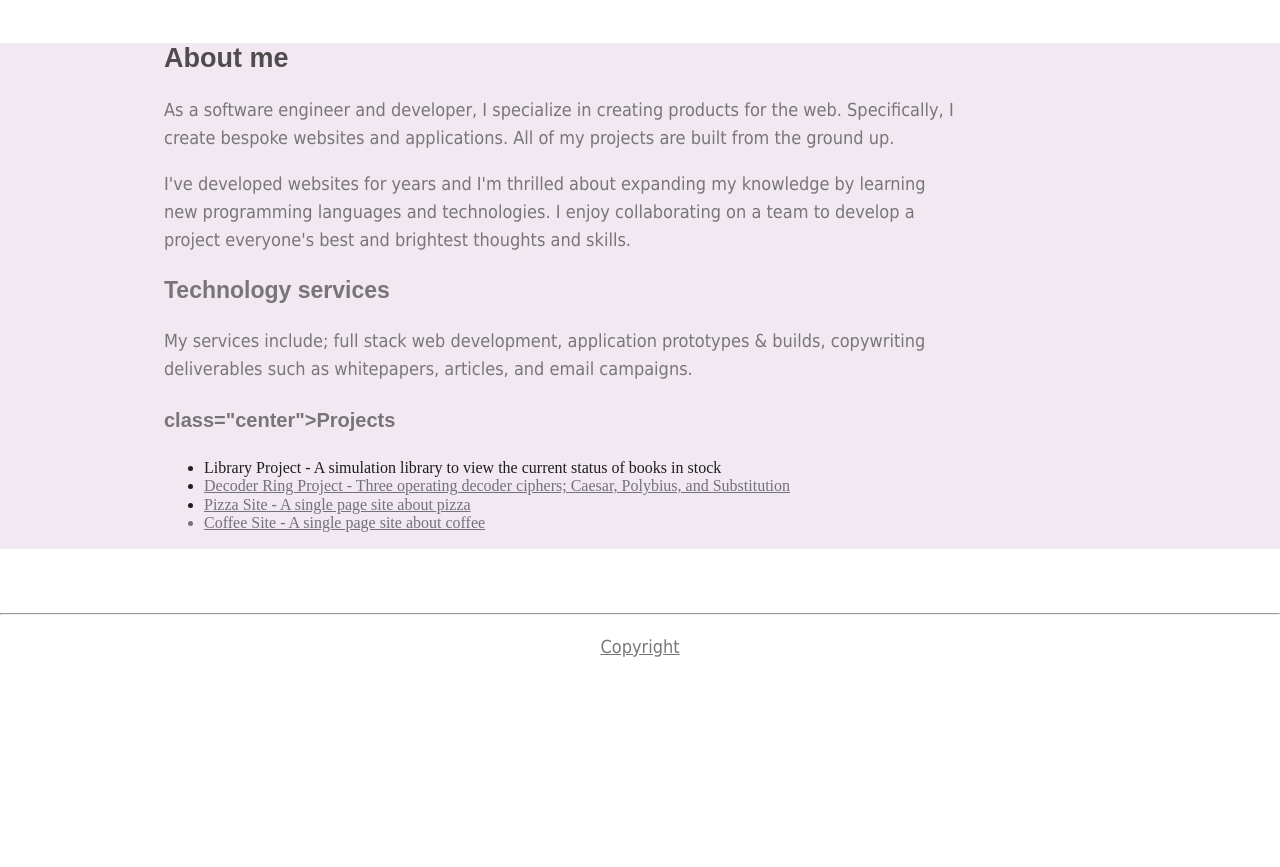
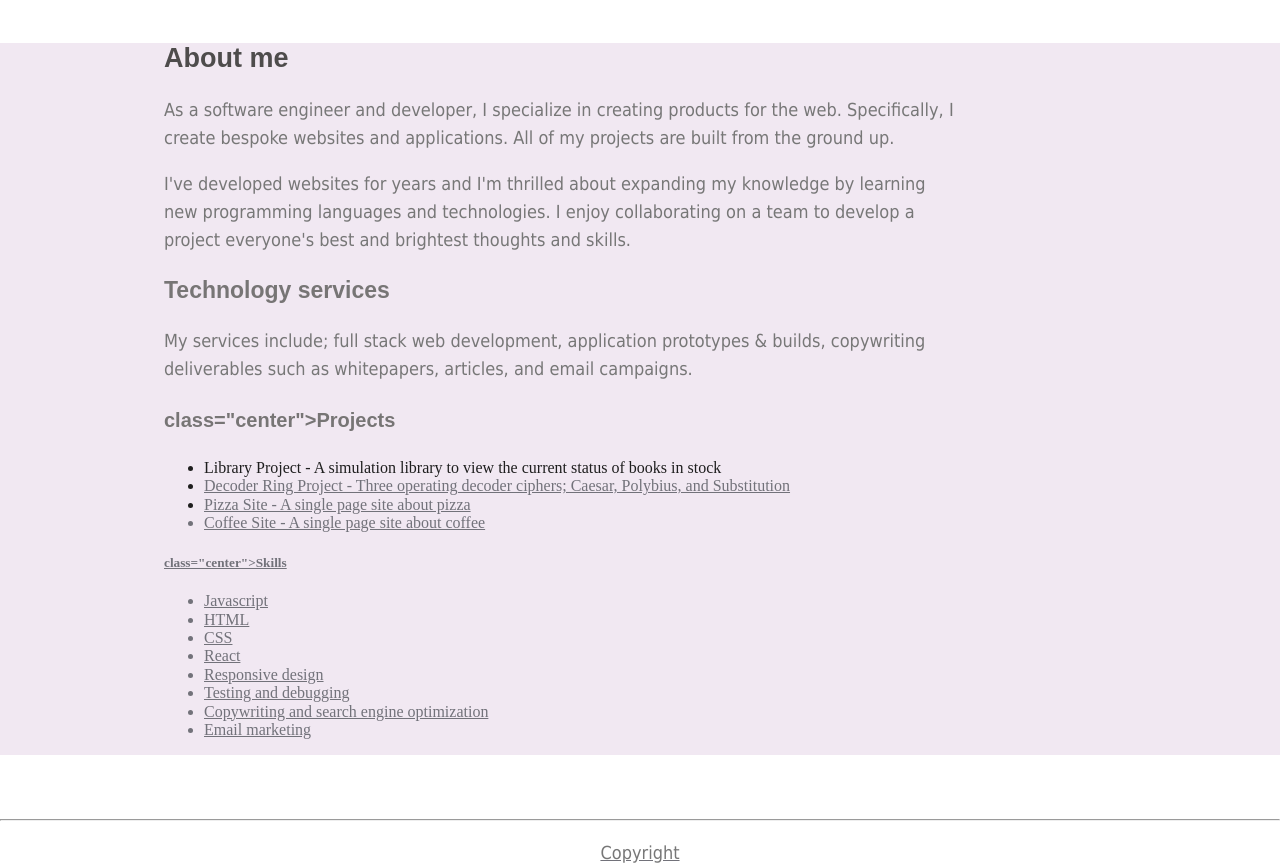
Before and after one commit to KatanaHaley/My-Portfolio, a plain HTML site: page about.html in a window 1280 px wide. Shown: the part 181-1048 px from the top of the page. Before the commit the page ends 864 px from the top, so only its background shows below. Drawn offline with nearby package versions, Linux system fonts and the light colour scheme.

Commit message:
Update about.html

```diff
--- a/about.html
+++ b/about.html
@@ -39,13 +39,25 @@
 	<h3 class="center">Technology services</h3>
 		<p>My services include; full stack web development, application prototypes & builds, copywriting deliverables such as whitepapers, articles, and email campaigns.
 
-		<h4> class="center">Projects</h4>
+	<h4> class="center">Projects</h4>
 		<ul>
     <li>Library Project - A simulation library to view the current status of books in stock</li>
     <li><a href="https://katanahaley.github.io/DecoderOfTheRings/">Decoder Ring Project - Three operating decoder ciphers; Caesar, Polybius, and Substitution</li></a>
     <li><a href="https://katanahaley.github.io/PizzaSite/">Pizza Site - A single page site about pizza</li>
     <li>Coffee Site - A single page site about coffee</li>
 		</ul>
+
+	  <h5> class="center">Skills</h5>
+	      <ul>
+	     <li>Javascript</li>
+	     <li>HTML</li>
+	     <li>CSS</li>
+	     <li>React</li>
+             <li>Responsive design</li>
+             <li>Testing and debugging</li>
+	     <li>Copywriting and search engine optimization</li>
+             <li>Email marketing</li>
+	      </ul>
 	      </section>
       </article>
 		</div>
```
